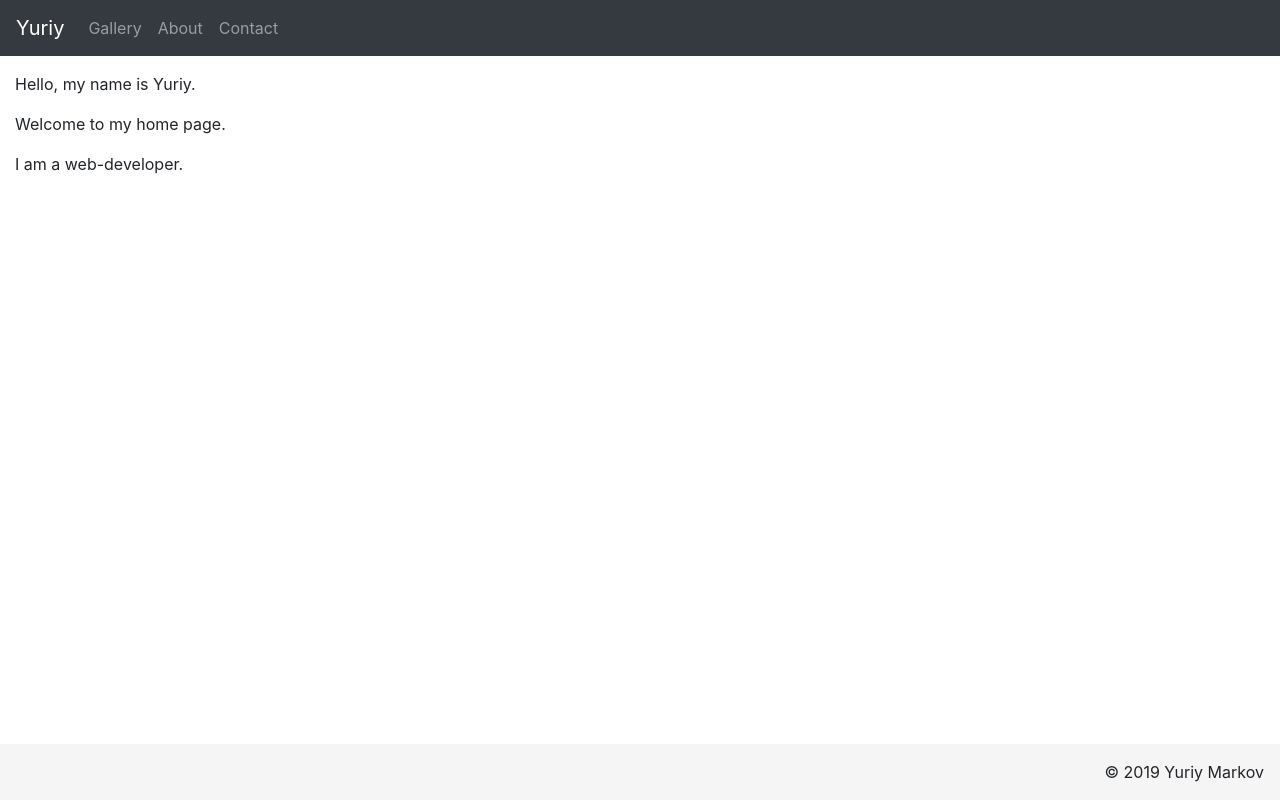
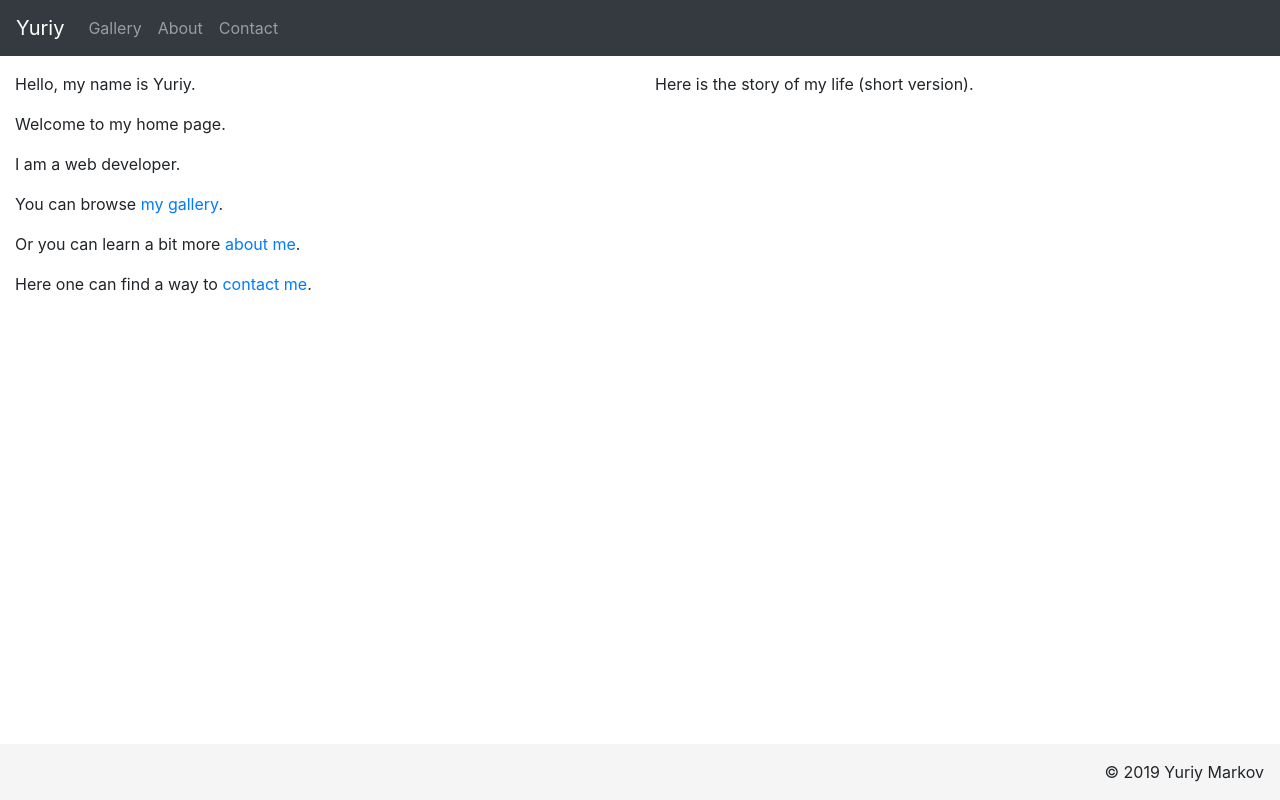
Before and after one commit to peacefullatom/portfolio, a React (Create React App) app: page / in a window 1280 px wide. Built offline with nearby package versions, Linux system fonts and the light colour scheme.

Commit message:
feat: updated the intro page with links. refactoring.

```diff
--- a/src/page/Gallery.const.ts
+++ /dev/null
@@ -1,14 +0,0 @@
-import BinaryClock from './gallery/BinaryClock';
-import DigitalClock from './gallery/DigitalClock';
-import FifteenPuzzle from './gallery/FifteenPuzzle';
-import Magic8Ball from './gallery/Magic8Ball';
-
-export const navGalleryBinaryClock = 'binary-clock';
-export const navGalleryRedirect = navGalleryBinaryClock;
-
-export const navGallery = [
-  { path: navGalleryBinaryClock, label: 'Binary clock', component: BinaryClock },
-  { path: 'digital-clock', label: 'Digital clock', component: DigitalClock },
-  { path: 'magic-8-ball', label: 'Magic 8 ball', component: Magic8Ball },
-  { path: 'fifteen-puzzle', label: 'Fifteen puzzle', component: FifteenPuzzle }
-];
--- a/src/page/Intro.tsx
+++ /dev/null
@@ -1,14 +0,0 @@
-import React from 'react';
-import { pageBaseClassName } from './const';
-
-const Intro: React.FC = () => {
-  return (
-    <div className={pageBaseClassName}>
-      <p>Hello, my name is Yuriy.</p>
-      <p>Welcome to my home page.</p>
-      <p>I am a web-developer.</p>
-    </div>
-  );
-};
-
-export default Intro;
--- a/src/page/Contact.tsx
+++ b/src/page/contact/Contact.tsx
@@ -1,9 +1,9 @@
 import { FontAwesomeIcon } from '@fortawesome/react-fontawesome';
 import React from 'react';
-import { pageBaseClassName } from './const';
-import { contactLinkMail, contactList } from './Contact.const';
+import { pageBaseClassName } from '../const';
+import { contactLinkMail, contactList } from './const';
 import './Contact.scss';
-import { IContact, IContactLink } from './Contact.types';
+import { IContact, IContactLink } from './types';
 
 const contactLink = (props: IContactLink): string => (props.type === contactLinkMail ? 'mailto:' : '') + props.value;
 
--- a/src/page/Contact.const.ts
+++ b/src/page/contact/const.ts
@@ -1,6 +1,6 @@
 import { faGithub, faInstagram, faLinkedin, faSkype, faTelegram, faTwitter } from '@fortawesome/free-brands-svg-icons';
 import { faEnvelope, faPhoneSquareAlt } from '@fortawesome/free-solid-svg-icons';
-import { IContact } from './Contact.types';
+import { IContact } from './types';
 
 export const contactLinkMail = 'mail';
 export const contactLinkHref = 'href';
--- a/src/page/Contact.types.ts
+++ b/src/page/contact/types.ts
@@ -1,5 +1,5 @@
 import { IconDefinition } from '@fortawesome/free-solid-svg-icons';
-import { ContactLink } from './Contact.const';
+import { ContactLink } from './const';
 
 export interface IContactLink {
   value: string;
--- a/src/page/Gallery.tsx
+++ b/src/page/gallery/Gallery.tsx
@@ -1,8 +1,8 @@
 import React from 'react';
 import { Redirect, Route, RouteComponentProps, Switch } from 'react-router';
 import { NavLink } from 'react-router-dom';
-import { pageBaseClassName } from './const';
-import { navGallery, navGalleryRedirect } from './Gallery.const';
+import { pageBaseClassName } from '../const';
+import { navGallery, navGalleryRedirect } from './const';
 
 const Gallery: React.FC<RouteComponentProps> = ({ match }: RouteComponentProps) => {
   return (
--- a/src/page/gallery/const.tsx
+++ b/src/page/gallery/const.tsx
@@ -1,4 +1,8 @@
 import React from 'react';
+import BinaryClock from './BinaryClock';
+import DigitalClock from './DigitalClock';
+import FifteenPuzzle from './FifteenPuzzle';
+import Magic8Ball from './Magic8Ball';
 
 export const galleryDescription = (value: string[]): JSX.Element => {
   return (
@@ -36,3 +40,13 @@ export const galleryDescriptionFifteenPuzzle = [
   `All you need to do is to place the tiles in ascending order.`,
   `You have unlimited moves and time to solve the puzzle, however, if you got stuck you can always restart the game using the reset button.`
 ];
+
+export const navGalleryBinaryClock = 'binary-clock';
+export const navGalleryRedirect = navGalleryBinaryClock;
+
+export const navGallery = [
+  { path: navGalleryBinaryClock, label: 'Binary clock', component: BinaryClock },
+  { path: 'digital-clock', label: 'Digital clock', component: DigitalClock },
+  { path: 'magic-8-ball', label: 'Magic 8 ball', component: Magic8Ball },
+  { path: 'fifteen-puzzle', label: 'Fifteen puzzle', component: FifteenPuzzle }
+];
--- /dev/null
+++ b/src/page/intro/Intro.tsx
@@ -0,0 +1,38 @@
+import { baseLinks } from 'base/const';
+import React from 'react';
+import { NavLink } from 'react-router-dom';
+import { ILink } from 'types';
+import { pageBaseClassName } from '../const';
+
+const Link: React.FC<ILink> = props => {
+  return <NavLink to={props.path}>{props.children}</NavLink>;
+};
+
+const Intro: React.FC = () => {
+  const [gallery, about, contact] = baseLinks;
+  return (
+    <div className={pageBaseClassName}>
+      <div className='row'>
+        <div className='col-sm-6'>
+          <p>Hello, my name is Yuriy.</p>
+          <p>Welcome to my home page.</p>
+          <p>I am a web developer.</p>
+          <p>
+            You can browse <Link {...gallery}>my gallery</Link>.
+          </p>
+          <p>
+            Or you can learn a bit more <Link {...about}>about me</Link>.
+          </p>
+          <p>
+            Here one can find a way to <Link {...contact}>contact me</Link>.
+          </p>
+        </div>
+        <div className='col-sm-6'>
+          <p>Here is the story of my life (short version).</p>
+        </div>
+      </div>
+    </div>
+  );
+};
+
+export default Intro;
```
Also changed, not shown: src/base/const.ts (+4 -4 lines), src/page/about/About.tsx (renamed from src/page/About.tsx, +5 -5 lines), src/page/contact/Contact.scss (renamed from src/page/Contact.scss), 1 other file (tests, documents, lock files or other folders).
